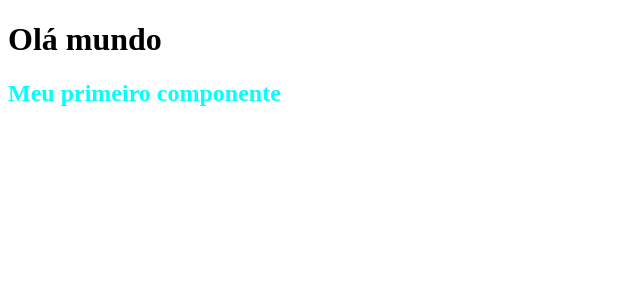
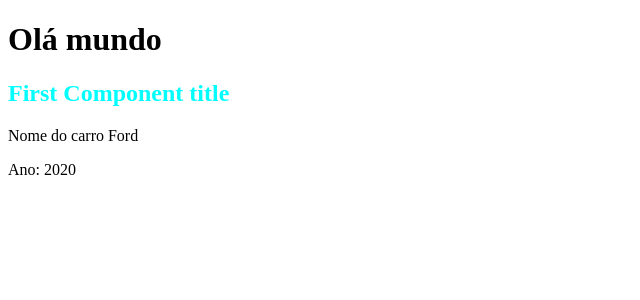
Before and after one commit to EricksonSiqueira/first-angular-project, an Angular app: page / in a window 1280 px wide. Shown: the top 300 px of the page, without its empty margins (0-640 px from the left). Built offline with nearby package versions, Linux system fonts and the light colour scheme.

Commit message:
feat: create first properties

```diff
--- a/src/app/components/first-component/first-component.component.html
+++ b/src/app/components/first-component/first-component.component.html
@@ -1 +1,3 @@
-<h2>Meu primeiro componente</h2>
+<h2>{{title}}</h2>
+<p>Nome do carro {{ car.modelName }}</p>
+<p>Ano: {{ car.year }}</p>
--- a/src/app/components/first-component/first-component.component.ts
+++ b/src/app/components/first-component/first-component.component.ts
@@ -1,10 +1,24 @@
-import { Component } from '@angular/core';
+import { Component, OnInit } from '@angular/core';
+
+type ICar = {
+  modelName: string;
+  year: number;
+};
 
 @Component({
   selector: 'app-first-component',
   templateUrl: './first-component.component.html',
-  styleUrls: ['./first-component.component.css']
+  styleUrls: ['./first-component.component.css'],
 })
-export class FirstComponentComponent {
+export class FirstComponentComponent implements OnInit {
+  title = 'First Component title'; // by inference
+  number: number = 1; // explicit typed
+  car: ICar = {
+    modelName: 'Ford',
+    year: 2020,
+  };
 
+  constructor() {}
+
+  ngOnInit(): void {}
 }
```
